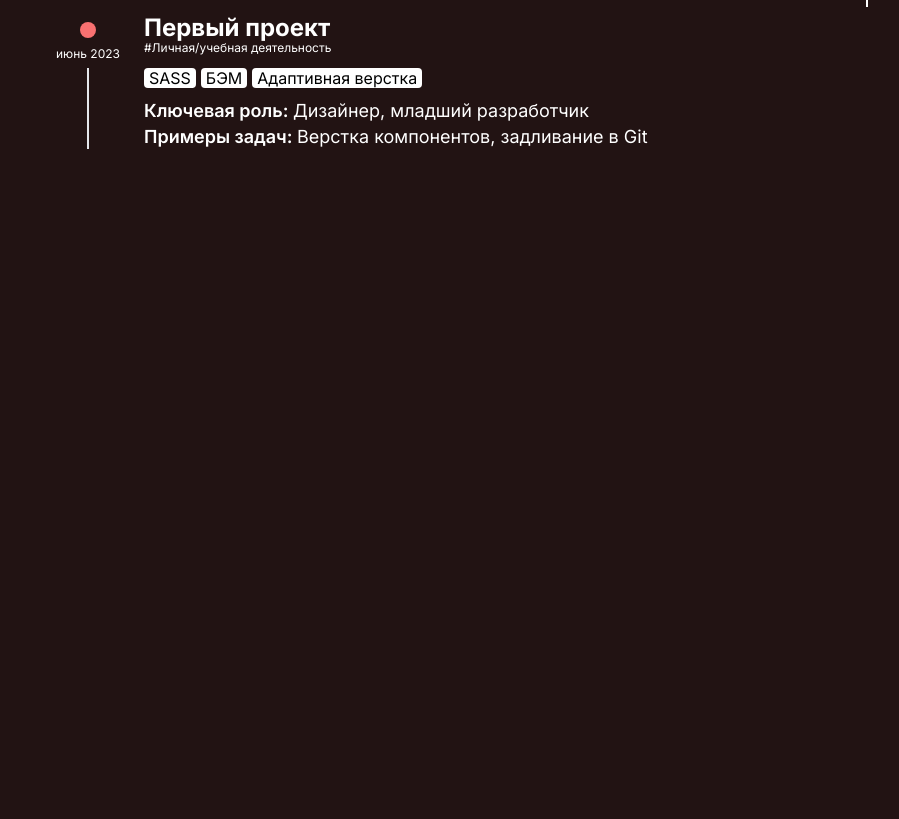
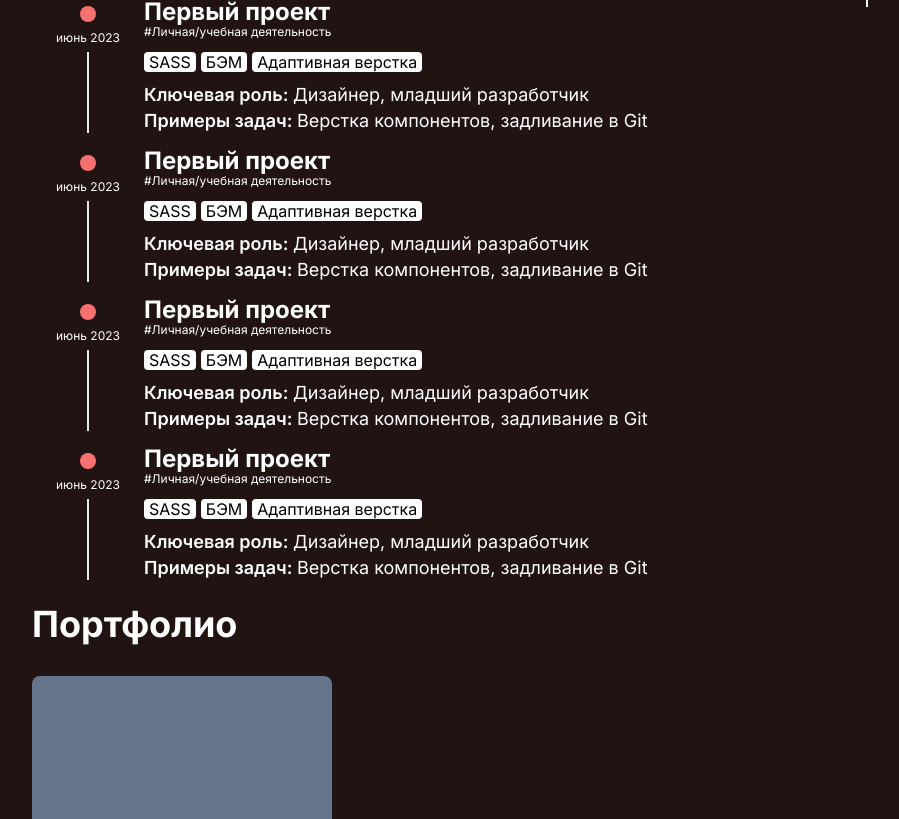
Before and after one commit to frontsinfin/Portfolio, a Next.js app in the folder client/: page / in a window 1280 px wide. Shown: the part 621-1440 px from the top of the page, without its empty margins (62-961 px from the left). Before the commit the page ends 834 px from the top, so only its background shows below. Built offline with nearby package versions, Linux system fonts and the light colour scheme.

Commit message:
add: comp Portfolio

```diff
--- a/client/src/app/components/Chronology.tsx
+++ b/client/src/app/components/Chronology.tsx
@@ -1,12 +1,16 @@
-import { cards } from "../constant/chronologyCards";
+import { chronologyCards } from "../constants/contant";
 
 const Chronology = () => {
   return (
-    <div className="flex flex-col gap-4 md:gap-8">
-      <h1 className="font-bold text-2xl sm:text-4xl text-center md:text-left">
+    <div className="flex flex-col gap-4 md:gap-8 md:max-w-[75%]">
+      <h1
+        className="font-bold text-2xl sm:text-4xl text-center md:text-left"
+        id="Хронология"
+      >
         Хронология
       </h1>
-      {cards.map((card) => (
+      <div className="flex flex-col gap-4">
+        {chronologyCards.map((card) => (
           <div className="flex" key={card.id}>
             <div className="flex flex-col items-center">
               <div className="flex flex-col items-center my-[6px] gap-2">
@@ -49,6 +53,7 @@ const Chronology = () => {
           </div>
         ))}
       </div>
+    </div>
   );
 };
 
--- a/client/src/app/components/Header.tsx
+++ b/client/src/app/components/Header.tsx
@@ -1,12 +1,15 @@
 import Image from "next/image";
 import avatar from "../../../public/avatar.png";
-import { icons } from "../constant/icons";
+import { icons } from "../constants/icons";
 
 const Header = () => {
   return (
     <header className="gap-10 lg:gap-20 flex items-center flex-col-reverse md:flex-row">
       <div className="md:w-[70%] col-span-2 flex flex-col gap-2 md:gap-4 md:py-4">
-        <h1 className="font-bold text-2xl sm:text-4xl text-center md:text-left">
+        <h1
+          className="font-bold text-2xl sm:text-4xl text-center md:text-left"
+          id="Приветствие"
+        >
           Галемов Иван
         </h1>
         <p className="text-xs sm:text-base text-center md:text-left">
--- a/client/src/app/components/NavBar.tsx
+++ b/client/src/app/components/NavBar.tsx
@@ -1,13 +1,5 @@
 import { Button } from "@mui/material";
-
-const buttons = [
-  "Приветствие",
-  "Хронология",
-  "Портфолио",
-  "Инструменты",
-  "Отзывы",
-  "Контакты",
-];
+import { navBarButtons } from "../constants/contant";
 
 const NavBar = () => {
   return (
@@ -25,14 +17,15 @@ const NavBar = () => {
     border-l-2
     border-l-white
     p-4
+    justify-start
     "
     >
-      {buttons.map((button) => (
+      {navBarButtons.map((button) => (
         <Button
           key={button}
           variant="text"
           href={`#${button}`}
-          className=" text-white p-0 hover:text-red-400 hover:bg-transparent"
+          className="normal-case text-white p-0 hover:text-red-400 hover:bg-transparent  min-w-0 font-sans text-lg"
         >
           {button}
         </Button>
--- /dev/null
+++ b/client/src/app/components/Portfolio.tsx
@@ -0,0 +1,15 @@
+const Portfolio = () => {
+  return (
+    <div className="flex flex-col gap-4 md:gap-8 md:max-w-[75%]">
+      <h1
+        className="font-bold text-2xl sm:text-4xl text-center md:text-left"
+        id="Портфолио"
+      >
+        Портфолио
+      </h1>
+      <div className="h-[600px] w-[300px] bg-slate-500 rounded-lg"></div>
+    </div>
+  );
+};
+
+export default Portfolio;
--- a/client/src/app/constant/chronologyCards.tsx
+++ /dev/null
@@ -1,20 +0,0 @@
-export const cards = [
-  {
-    id: 1,
-    data: "март 2023",
-    title: "Знакомство с web-сферой",
-    typeWork: "Личная/учебная деятельность",
-    tags: ["HTML", "CSS", "Базовый JS"],
-    rols: "Дизайнер, младший разработчик",
-    task: "Верстка компонентов, заливание в Git, трекинг задач в trello, примитивная бизнес логика",
-  },
-  {
-    id: 2,
-    data: "июнь 2023",
-    title: "Первый проект",
-    typeWork: "Личная/учебная деятельность",
-    tags: ["SASS", "БЭМ", "Адаптивная верстка"],
-    rols: "Дизайнер, младший разработчик",
-    task: "Верстка компонентов, задливание в Git",
-  },
-];
--- /dev/null
+++ b/client/src/app/constants/contant.tsx
@@ -0,0 +1,56 @@
+export const chronologyCards = [
+  {
+    id: 1,
+    data: "март 2023",
+    title: "Знакомство с web-сферой",
+    typeWork: "Личная/учебная деятельность",
+    tags: ["HTML", "CSS", "Базовый JS"],
+    rols: "Дизайнер, младший разработчик",
+    task: "Верстка компонентов, заливание в Git, трекинг задач в trello, примитивная бизнес логика",
+  },
+  {
+    id: 2,
+    data: "июнь 2023",
+    title: "Первый проект",
+    typeWork: "Личная/учебная деятельность",
+    tags: ["SASS", "БЭМ", "Адаптивная верстка"],
+    rols: "Дизайнер, младший разработчик",
+    task: "Верстка компонентов, задливание в Git",
+  },
+  {
+    id: 3,
+    data: "июнь 2023",
+    title: "Первый проект",
+    typeWork: "Личная/учебная деятельность",
+    tags: ["SASS", "БЭМ", "Адаптивная верстка"],
+    rols: "Дизайнер, младший разработчик",
+    task: "Верстка компонентов, задливание в Git",
+  },
+  {
+    id: 4,
+    data: "июнь 2023",
+    title: "Первый проект",
+    typeWork: "Личная/учебная деятельность",
+    tags: ["SASS", "БЭМ", "Адаптивная верстка"],
+    rols: "Дизайнер, младший разработчик",
+    task: "Верстка компонентов, задливание в Git",
+  },
+  {
+    id: 5,
+    data: "июнь 2023",
+    title: "Первый проект",
+    typeWork: "Личная/учебная деятельность",
+    tags: ["SASS", "БЭМ", "Адаптивная верстка"],
+    rols: "Дизайнер, младший разработчик",
+    task: "Верстка компонентов, задливание в Git",
+  },
+];
+
+export const navBarButtons = [
+  "Приветствие",
+  "Хронология",
+  "Портфолио",
+  "Инструменты",
+  "Отзывы",
+  "Контакты",
+];
--- a/client/src/app/globals.css
+++ b/client/src/app/globals.css
@@ -15,6 +15,3 @@
     --background-end-rgb: 0, 0, 0;
   }
 }
-
-body {
-}
--- a/client/src/app/page.tsx
+++ b/client/src/app/page.tsx
@@ -1,14 +1,16 @@
 import Chronology from "./components/Chronology";
 import Header from "./components/Header";
 import NavBar from "./components/NavBar";
+import Portfolio from "./components/Portfolio";
 
 export default function Home() {
   return (
     <main className="flex flex-col gap-16 md:gap-16 m-auto max-w-[1140px] px-6 py-8 md:py-16">
       <Header />
-      <div className="md:grid grid-cols-5 ">
-        <div className="col-span-4">
+      <div className="flex">
+        <div className="flex flex-col gap-6">
           <Chronology />
+          <Portfolio />
         </div>
         <NavBar />
       </div>
```
Also changed, not shown: client/src/app/constants/icons.tsx (renamed from client/src/app/constant/icons.tsx). Lines whose indentation alone changed are shown as unchanged.
